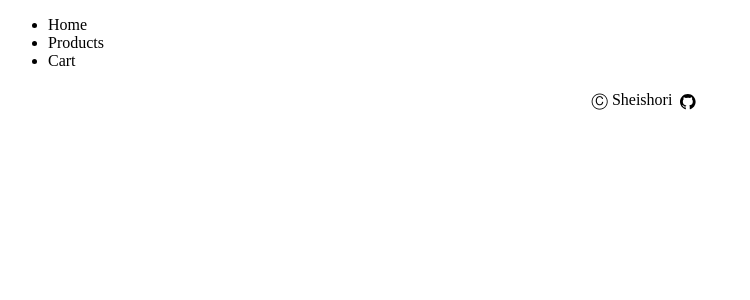
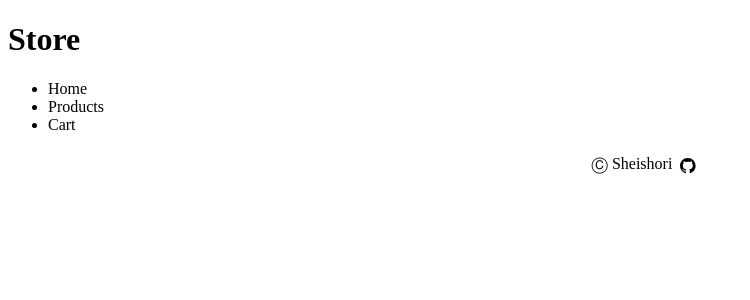
Before and after one commit to Sheishori/shopping-cart, a React (Create React App) app: page / in a window 1280 px wide. Shown: the top 300 px of the page, without its empty margins (0-750 px from the left). Built offline with nearby package versions, Linux system fonts and the light colour scheme.

Commit message:
Add a title

```diff
--- a/src/components/Header.tsx
+++ b/src/components/Header.tsx
@@ -4,6 +4,7 @@ import Navigation from './Navigation';
 function Header() {
 	return (
 		<header>
+			<h1>Store</h1>
 			<Navigation />
 		</header>
 	);
```
